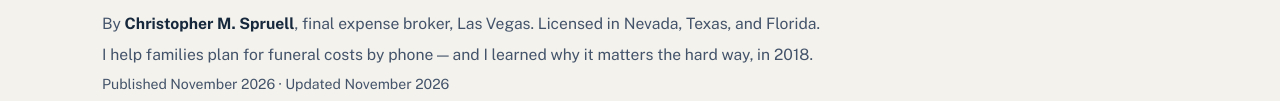
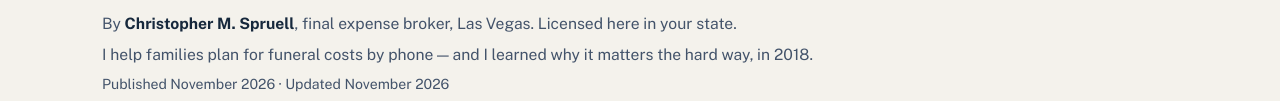
Before and after one commit to cmspruell-insurance/sg-life-website, a plain HTML site: page blog/burial-vs-cremation-nevada.html in a window 1280 px wide. Shown: the part 273-374 px from the top of the page. Drawn offline with nearby package versions, Linux system fonts and the light colour scheme.

Commit message:
Evergreen the blog bylines: 'Licensed in Nevada, Texas, and Florida' -> 'Licensed here in your state' on all 12 articles

```diff
--- a/blog/burial-vs-cremation-nevada.html
+++ b/blog/burial-vs-cremation-nevada.html
@@ -351,7 +351,7 @@ section.block h2::after{margin-left:14px}
         <div class="wrap">
           <p class="hero-eyebrow">From the Blog · Christopher M. Spruell</p>
           <h1>Burial vs Cremation Costs in Nevada: What Is the Real Difference?</h1>
-          <p class="byline">By <strong>Christopher M. Spruell</strong>, final expense broker, Las Vegas. Licensed in Nevada, Texas, and Florida.</p>
+          <p class="byline">By <strong>Christopher M. Spruell</strong>, final expense broker, Las Vegas. Licensed here in your state.</p>
           <p class="byline">I help families plan for funeral costs by phone — and I learned why it matters the hard way, in 2018.</p>
           <p class="dateline">Published November 2026 · Updated November 2026</p>
           <div class="article-body">
```
Also changed, not shown: blog/coverage-plain-and-simple.html (+1 -1 lines), blog/final-expense-vs-term-life.html (+1 -1 lines), blog/first-48-hours-after-a-death.html (+1 -1 lines), blog/funeral-costs-las-vegas.html (+1 -1 lines), blog/social-security-255-death-benefit.html (+1 -1 lines), blog/talking-to-parents-about-final-expense.html (+1 -1 lines), blog/the-conversation.html (+1 -1 lines), blog/the-first-48-hours.html (+1 -1 lines), blog/the-real-cost.html (+1 -1 lines), blog/veterans-burial-benefits-nevada.html (+1 -1 lines), blog/why-i-do-this.html (+1 -1 lines).
